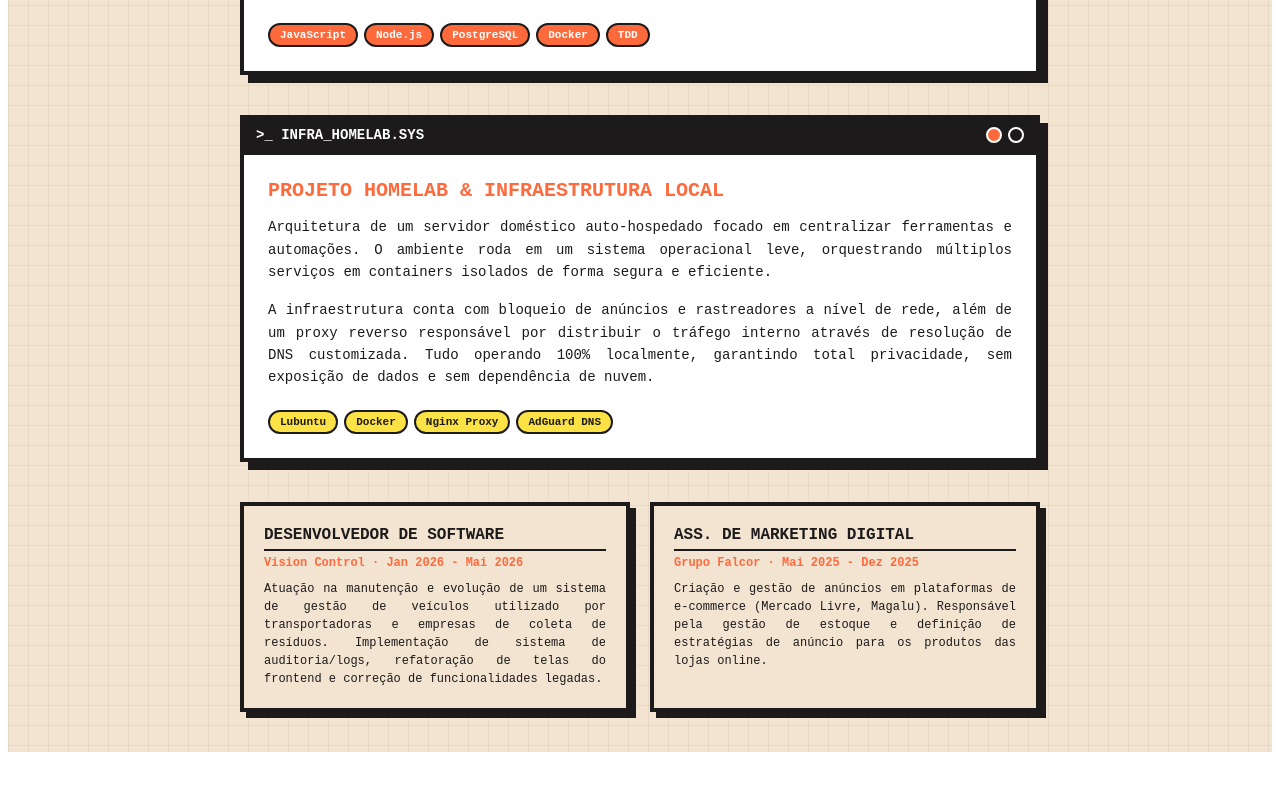
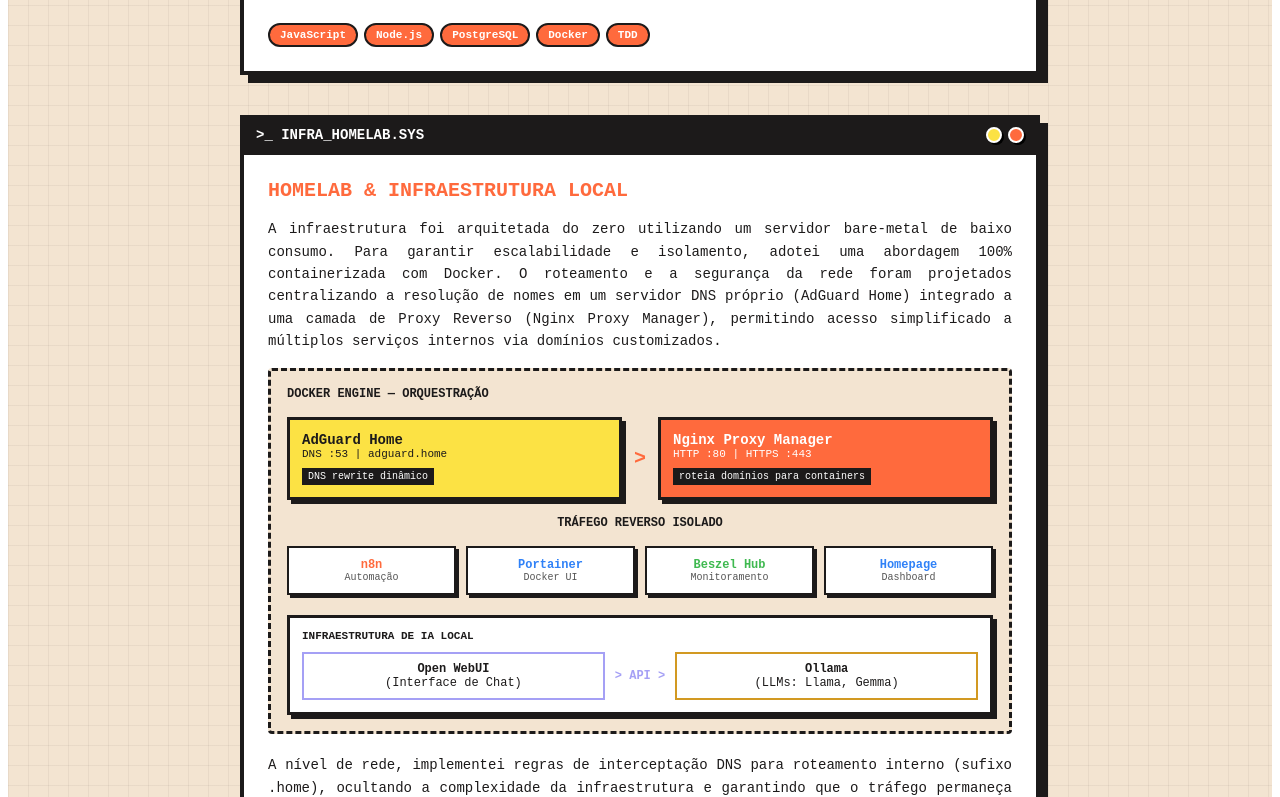
Before and after one commit to joaomarcosrd/clone-tabnews, a Next.js app: page / in a window 1280 px wide. Shown: the part 983-1780 px from the top of the page. Before the commit the page ends 1743 px from the top, so only its background shows below. Built offline with nearby package versions, Linux system fonts and the light colour scheme.

Commit message:
fix: ajusta responsividade mobile e corrige nome da pasta public

```diff
--- a/pages/index.js
+++ b/pages/index.js
@@ -11,9 +11,12 @@
         color: "#1C1A1A",
         padding: "40px 20px",
         boxSizing: "border-box",
+        display: "flex",
+        justifyContent: "center",
+        alignItems: "center",
       }}
     >
-      <div style={{ maxWidth: "800px", margin: "0 auto" }}>
+      <div style={{ maxWidth: "800px", margin: "0 auto", width: "100%" }}>
         <div
           style={{
             background: "#FFFFFF",
@@ -60,7 +63,7 @@
           >
             <div style={{ width: "160px", position: "relative" }}>
               <img
-                src="/photo_2026-06-22_10-17-35.jpg"
+                src="/perfil.jpg"
                 alt="João Marcos"
                 style={{
                   width: "140px",
@@ -129,7 +132,7 @@
               }}
             >
               <a
-                href="https://www.linkedin.com/in/jo%C3%A3o-marcos-de-almeida-rodriques-4980b835b/"
+                href="https://linkedin.com/in/joaomarcosrd"
                 target="_blank"
                 rel="noreferrer"
                 style={{
@@ -200,16 +203,16 @@
             >
               &gt;_ quote.txt
             </div>
-            <div style={{ display: "flex" }}>
+            <div style={{ display: "flex", gap: "6px" }}>
               <span
                 style={{
                   display: "inline-block",
                   width: "12px",
                   height: "12px",
                   border: "2px solid #FFFFFF",
+                  background: "#FCE244",
+                  boxShadow: "2px 2px 0px #000",
                   borderRadius: "50%",
-                  marginLeft: "6px",
-                  background: "#FF6A3D",
                 }}
               ></span>
               <span
@@ -218,8 +221,9 @@
                   width: "12px",
                   height: "12px",
                   border: "2px solid #FFFFFF",
+                  background: "#FF6A3D",
+                  boxShadow: "2px 2px 0px #000",
                   borderRadius: "50%",
-                  marginLeft: "6px",
                 }}
               ></span>
             </div>
@@ -271,16 +275,16 @@
             >
               &gt;_ clone_tabnews.exe
             </div>
-            <div style={{ display: "flex" }}>
+            <div style={{ display: "flex", gap: "6px" }}>
               <span
                 style={{
                   display: "inline-block",
                   width: "12px",
                   height: "12px",
                   border: "2px solid #FFFFFF",
+                  background: "#FCE244",
+                  boxShadow: "2px 2px 0px #000",
                   borderRadius: "50%",
-                  marginLeft: "6px",
-                  background: "#FF6A3D",
                 }}
               ></span>
               <span
@@ -289,8 +293,9 @@
                   width: "12px",
                   height: "12px",
                   border: "2px solid #FFFFFF",
+                  background: "#FF6A3D",
+                  boxShadow: "2px 2px 0px #000",
                   borderRadius: "50%",
-                  marginLeft: "6px",
                 }}
               ></span>
             </div>
@@ -306,7 +311,7 @@
                 marginTop: "0",
               }}
             >
-              Proojeto Construção do Clone TabNews
+              Construção do Clone TabNews
             </h2>
             <p
               style={{
@@ -390,16 +395,16 @@
             >
               &gt;_ infra_homelab.sys
             </div>
-            <div style={{ display: "flex" }}>
+            <div style={{ display: "flex", gap: "6px" }}>
               <span
                 style={{
                   display: "inline-block",
                   width: "12px",
                   height: "12px",
                   border: "2px solid #FFFFFF",
+                  background: "#FCE244",
+                  boxShadow: "2px 2px 0px #000",
                   borderRadius: "50%",
-                  marginLeft: "6px",
-                  background: "#FF6A3D",
                 }}
               ></span>
               <span
@@ -408,8 +413,9 @@
                   width: "12px",
                   height: "12px",
                   border: "2px solid #FFFFFF",
+                  background: "#FF6A3D",
+                  boxShadow: "2px 2px 0px #000",
                   borderRadius: "50%",
-                  marginLeft: "6px",
                 }}
               ></span>
             </div>
@@ -421,12 +427,13 @@
                 fontWeight: "bold",
                 color: "#FF6A3D",
                 textTransform: "uppercase",
-                marginBottom: "12px",
+                marginBottom: "16px",
                 marginTop: "0",
               }}
             >
-              Projeto Homelab &amp; Infraestrutura Local
+              Homelab & Infraestrutura Local
             </h2>
+
             <p
               style={{
                 fontSize: "14px",
@@ -435,11 +442,292 @@
                 marginBottom: "16px",
               }}
             >
-              Arquitetura de um servidor doméstico auto-hospedado focado em
-              centralizar ferramentas e automações. O ambiente roda em um
-              sistema operacional leve, orquestrando múltiplos serviços em
-              containers isolados de forma segura e eficiente.
+              A infraestrutura foi arquitetada do zero utilizando um servidor
+              bare-metal de baixo consumo. Para garantir escalabilidade e
+              isolamento, adotei uma abordagem 100% containerizada com Docker. O
+              roteamento e a segurança da rede foram projetados centralizando a
+              resolução de nomes em um servidor DNS próprio (AdGuard Home)
+              integrado a uma camada de Proxy Reverso (Nginx Proxy Manager),
+              permitindo acesso simplificado a múltiplos serviços internos via
+              domínios customizados.
             </p>
+
+            <div
+              style={{
+                border: "3px dashed #1C1A1A",
+                padding: "16px",
+                marginBottom: "20px",
+                background: "#F3E4D1",
+                borderRadius: "4px",
+              }}
+            >
+              <div
+                style={{
+                  fontWeight: "bold",
+                  marginBottom: "16px",
+                  fontSize: "12px",
+                  color: "#1C1A1A",
+                }}
+              >
+                DOCKER ENGINE — ORQUESTRAÇÃO
+              </div>
+
+              <div
+                style={{
+                  display: "flex",
+                  gap: "12px",
+                  flexWrap: "wrap",
+                  marginBottom: "16px",
+                  justifyContent: "center",
+                }}
+              >
+                <div
+                  style={{
+                    flex: "1",
+                    border: "3px solid #1C1A1A",
+                    background: "#FCE244",
+                    padding: "12px",
+                    minWidth: "220px",
+                    boxShadow: "4px 4px 0px #1C1A1A",
+                  }}
+                >
+                  <div style={{ fontWeight: "bold", fontSize: "14px" }}>
+                    AdGuard Home
+                  </div>
+                  <div style={{ fontSize: "11px", marginBottom: "6px" }}>
+                    DNS :53 | adguard.home
+                  </div>
+                  <div
+                    style={{
+                      fontSize: "10px",
+                      background: "#1C1A1A",
+                      color: "#FFF",
+                      display: "inline-block",
+                      padding: "3px 6px",
+                    }}
+                  >
+                    DNS rewrite dinâmico
+                  </div>
+                </div>
+
+                <div
+                  style={{
+                    display: "flex",
+                    alignItems: "center",
+                    fontWeight: "bold",
+                    color: "#FF6A3D",
+                    fontSize: "20px",
+                  }}
+                >
+                  &gt;
+                </div>
+
+                <div
+                  style={{
+                    flex: "1",
+                    border: "3px solid #1C1A1A",
+                    background: "#FF6A3D",
+                    color: "#FFF",
+                    padding: "12px",
+                    minWidth: "220px",
+                    boxShadow: "4px 4px 0px #1C1A1A",
+                  }}
+                >
+                  <div style={{ fontWeight: "bold", fontSize: "14px" }}>
+                    Nginx Proxy Manager
+                  </div>
+                  <div style={{ fontSize: "11px", marginBottom: "6px" }}>
+                    HTTP :80 | HTTPS :443
+                  </div>
+                  <div
+                    style={{
+                      fontSize: "10px",
+                      background: "#1C1A1A",
+                      color: "#FFF",
+                      display: "inline-block",
+                      padding: "3px 6px",
+                    }}
+                  >
+                    roteia domínios para containers
+                  </div>
+                </div>
+              </div>
+
+              <div
+                style={{
+                  textAlign: "center",
+                  fontWeight: "bold",
+                  margin: "16px 0",
+                  color: "#1C1A1A",
+                  fontSize: "12px",
+                }}
+              >
+                TRÁFEGO REVERSO ISOLADO
+              </div>
+
+              <div
+                style={{
+                  display: "grid",
+                  gridTemplateColumns: "repeat(auto-fit, minmax(110px, 1fr))",
+                  gap: "10px",
+                  marginBottom: "20px",
+                }}
+              >
+                <div
+                  style={{
+                    border: "2px solid #1C1A1A",
+                    background: "#FFF",
+                    padding: "10px",
+                    textAlign: "center",
+                    boxShadow: "3px 3px 0px #1C1A1A",
+                  }}
+                >
+                  <div
+                    style={{
+                      fontWeight: "bold",
+                      fontSize: "12px",
+                      color: "#FF6A3D",
+                    }}
+                  >
+                    n8n
+                  </div>
+                  <div style={{ fontSize: "10px", color: "#555" }}>
+                    Automação
+                  </div>
+                </div>
+                <div
+                  style={{
+                    border: "2px solid #1C1A1A",
+                    background: "#FFF",
+                    padding: "10px",
+                    textAlign: "center",
+                    boxShadow: "3px 3px 0px #1C1A1A",
+                  }}
+                >
+                  <div
+                    style={{
+                      fontWeight: "bold",
+                      fontSize: "12px",
+                      color: "#2f81f7",
+                    }}
+                  >
+                    Portainer
+                  </div>
+                  <div style={{ fontSize: "10px", color: "#555" }}>
+                    Docker UI
+                  </div>
+                </div>
+                <div
+                  style={{
+                    border: "2px solid #1C1A1A",
+                    background: "#FFF",
+                    padding: "10px",
+                    textAlign: "center",
+                    boxShadow: "3px 3px 0px #1C1A1A",
+                  }}
+                >
+                  <div
+                    style={{
+                      fontWeight: "bold",
+                      fontSize: "12px",
+                      color: "#3fb950",
+                    }}
+                  >
+                    Beszel Hub
+                  </div>
+                  <div style={{ fontSize: "10px", color: "#555" }}>
+                    Monitoramento
+                  </div>
+                </div>
+                <div
+                  style={{
+                    border: "2px solid #1C1A1A",
+                    background: "#FFF",
+                    padding: "10px",
+                    textAlign: "center",
+                    boxShadow: "3px 3px 0px #1C1A1A",
+                  }}
+                >
+                  <div
+                    style={{
+                      fontWeight: "bold",
+                      fontSize: "12px",
+                      color: "#2f81f7",
+                    }}
+                  >
+                    Homepage
+                  </div>
+                  <div style={{ fontSize: "10px", color: "#555" }}>
+                    Dashboard
+                  </div>
+                </div>
+              </div>
+
+              <div
+                style={{
+                  border: "3px solid #1C1A1A",
+                  background: "#FFFFFF",
+                  padding: "12px",
+                  display: "flex",
+                  gap: "10px",
+                  flexWrap: "wrap",
+                  alignItems: "center",
+                  boxShadow: "4px 4px 0px #1C1A1A",
+                }}
+              >
+                <div
+                  style={{
+                    fontSize: "11px",
+                    fontWeight: "bold",
+                    textTransform: "uppercase",
+                    width: "100%",
+                    color: "#1C1A1A",
+                  }}
+                >
+                  Infraestrutura de IA Local
+                </div>
+                <div
+                  style={{
+                    flex: 1,
+                    border: "2px solid #a5a0f5",
+                    padding: "8px",
+                    fontSize: "12px",
+                    textAlign: "center",
+                    minWidth: "120px",
+                  }}
+                >
+                  <strong>Open WebUI</strong>
+                  <br />
+                  (Interface de Chat)
+                </div>
+                <div
+                  className="diagram-arrow"
+                  style={{
+                    fontWeight: "bold",
+                    fontSize: "12px",
+                    color: "#a5a0f5",
+                    margin: "0 auto",
+                  }}
+                >
+                  &gt; API &gt;
+                </div>
+                <div
+                  style={{
+                    flex: 1,
+                    border: "2px solid #d29922",
+                    padding: "8px",
+                    fontSize: "12px",
+                    textAlign: "center",
+                    minWidth: "120px",
+                  }}
+                >
+                  <strong>Ollama</strong>
+                  <br />
+                  (LLMs: Llama, Gemma)
+                </div>
+              </div>
+            </div>
+
             <p
               style={{
                 fontSize: "14px",
@@ -448,22 +736,34 @@
                 marginBottom: "16px",
               }}
             >
-              A infraestrutura conta com bloqueio de anúncios e rastreadores a
-              nível de rede, além de um proxy reverso responsável por distribuir
-              o tráfego interno através de resolução de DNS customizada. Tudo
-              operando 100% localmente, garantindo total privacidade, sem
-              exposição de dados e sem dependência de nuvem.
+              A nível de rede, implementei regras de interceptação DNS para
+              roteamento interno (sufixo .home), ocultando a complexidade da
+              infraestrutura e garantindo que o tráfego permaneça estritamente
+              isolado da internet pública. Para assegurar a estabilidade do
+              sistema sob carga contínua, integrei uma stack de monitoramento
+              ativo. As métricas de telemetria demonstram alta eficiência da
+              arquitetura, mantendo o uso de CPU equilibrado e operando em
+              margens térmicas altamente seguras, provando a viabilidade de
+              hospedar LLMs (Ollama) e automações complexas em hardware
+              restrito.
             </p>
+
             <div>
-              {["Lubuntu", "Docker", "Nginx Proxy", "AdGuard DNS"].map(
-                (tag) => (
+              {[
+                "Lubuntu",
+                "Docker Compose",
+                "Nginx Proxy",
+                "DNS / AdGuard",
+                "Redes / TCP-IP",
+                "Observabilidade",
+              ].map((tag) => (
                 <span
                   key={tag}
                   style={{
                     display: "inline-block",
-                      background: "#FCE244",
+                    background: "#1C1A1A",
                     border: "2px solid #1C1A1A",
-                      color: "#1C1A1A",
+                    color: "#FFFFFF",
                     padding: "4px 10px",
                     fontWeight: "bold",
                     fontSize: "11px",
@@ -474,8 +774,7 @@
                 >
                   {tag}
                 </span>
-                ),
-              )}
+              ))}
             </div>
           </div>
         </div>
```
Also changed, not shown: public/perfil.jpg (renamed from public /photo_2026-06-22_10-17-35.jpg). Lines whose indentation alone changed are shown as unchanged.
